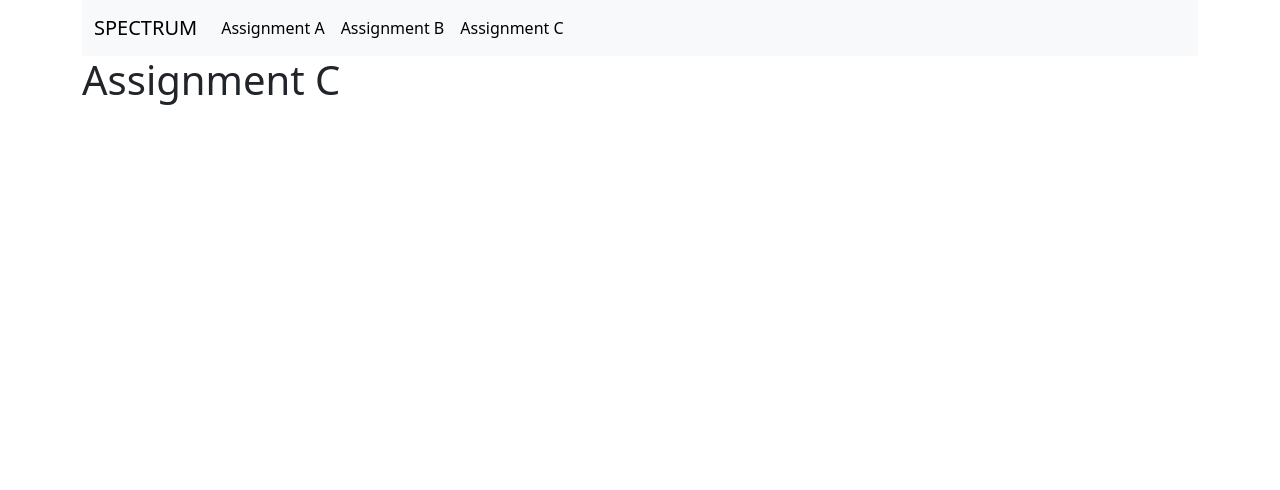
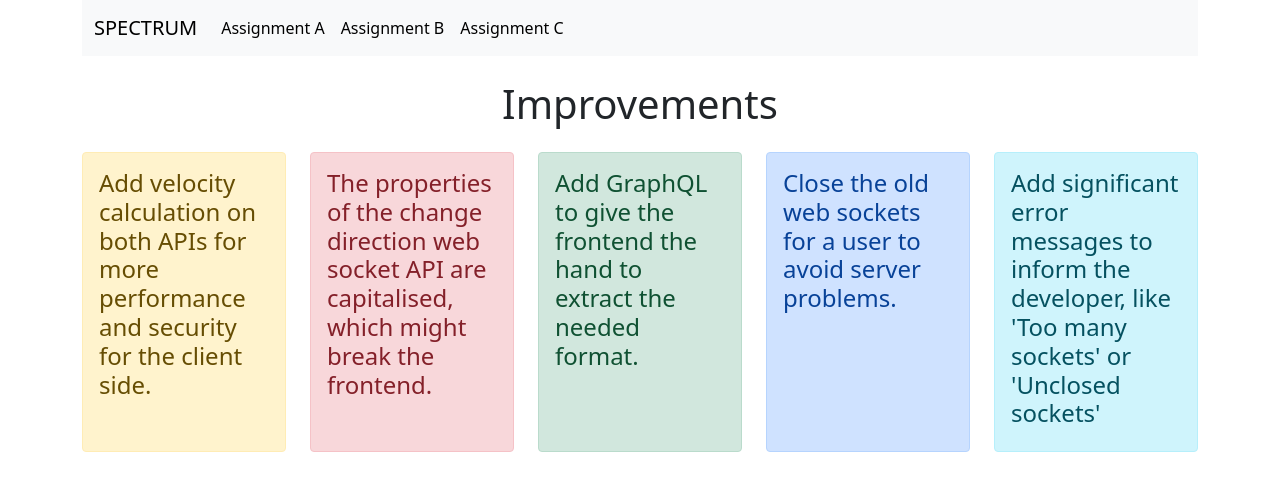
Before and after one commit to mohammedouazza/izar-aerospace-assignments, a React (Create React App) app: page /assignment-c in a window 1280 px wide. Shown: the top 490 px of the page. Built offline with nearby package versions, Linux system fonts and the light colour scheme.

Commit message:
add Assignment C

```diff
--- a/src/components/assignments/assignment-a/GoingUpComponent.jsx
+++ b/src/components/assignments/assignment-a/GoingUpComponent.jsx
@@ -7,7 +7,7 @@ function GoingUpComponent({ goingUp }) {
   return (
     <Card className="text-center">
       <Card.Header className=" display-5">Going Up</Card.Header>
-      <Card.Body>
+      <Card.Body className="display-3">
         {goingUp ? (
           <FontAwesomeIcon icon={faArrowUp} color="green" />
         ) : (
--- a/src/components/assignments/assignment-a/HomeA.jsx
+++ b/src/components/assignments/assignment-a/HomeA.jsx
@@ -21,10 +21,13 @@ const HomeA = () => {
 
   return (
     <>
-      <Button variant="primary" onClick={onUpdate} className=" mt-4 mb-4">
-        Update
-      </Button>
-      <VelocityComponent veloctity={data.velocity} />
+      <div className="text-center">
+        <Button variant="primary" onClick={onUpdate} className="t mt-4 mb-4">
+          Update
+        </Button>
+      </div>
+
+      <VelocityComponent velocity={data.velocity} />
       <Row className="mt-2">
         <Col>
           <AltitudeComponent
--- a/src/components/assignments/assignment-a/VelocityComponent.jsx
+++ b/src/components/assignments/assignment-a/VelocityComponent.jsx
@@ -8,16 +8,17 @@ import HighchartsReact from "highcharts-react-official";
 highchartsMore(Highcharts);
 solidGauge(Highcharts);
 
-function VelocityComponent({ veloctity }) {
-  const velX = veloctity.x || veloctity.X;
-  const velY = veloctity.y || veloctity.Y;
-  const velZ = veloctity.z || veloctity.Z;
+function VelocityComponent({ velocity }) {
+  const velX = velocity.x || velocity.X;
+  const velY = velocity.y || velocity.Y;
+  const velZ = velocity.z || velocity.Z;
 
-  const vx = (veloctity.x || veloctity.X) / (500 * 1000 * 60 * 60);
-  const vy = (veloctity.y || veloctity.Y) / (500 * 1000 * 60 * 60);
-  const vz = (veloctity.z || veloctity.Z) / (500 * 1000 * 60 * 60);
+  const vx = (velocity.x || velocity.X) / (500 * 1000 * 60 * 60);
+  const vy = (velocity.y || velocity.Y) / (500 * 1000 * 60 * 60);
+  const vz = (velocity.z || velocity.Z) / (500 * 1000 * 60 * 60);
 
-  const vf = Math.sqrt(vx * vx + vy * vy + vz * vz);
+  let vf = Math.sqrt(vx * vx + vy * vy + vz * vz);
+  vf = isNaN(vf) ? 0 : vf;
 
   const options = {
     chart: {
@@ -67,6 +68,10 @@ function VelocityComponent({ veloctity }) {
     title: {
       text: "",
     },
+    yAxis: {
+      min: 0,
+      max: 20,
+    },
     series: [
       {
         name: "Speed",
--- a/src/components/assignments/assignment-b/HomeB.jsx
+++ b/src/components/assignments/assignment-b/HomeB.jsx
@@ -6,6 +6,8 @@ import AltitudeComponent from "../assignment-a/AltitudeComponent";
 import GoingUpComponent from "../assignment-a/GoingUpComponent";
 import StatusMessageComponent from "../assignment-a/StatusMessageComponent";
 import TemperatureComponent from "../assignment-a/TemperatureComponent";
+
+let doOnce = true;
 
 const HomeB = () => {
   const dispatch = useDispatch();
@@ -16,13 +18,16 @@ const HomeB = () => {
   const open = assignmentB.open;
 
   useEffect(() => {
-    dispatch({ type: "SPECTRUM_WS_FETCH_REQUESTED" });
+    if (doOnce) dispatch({ type: "SPECTRUM_WS_FETCH_REQUESTED" });
+    doOnce = false;
     return () => {
       dispatch({ type: "SPECTRUM_WS_CLOSE_REQUESTED" });
       dispatch({ type: "SPECTRUM_CHANGE_DIRECTION_CLOSE_REQUESTED" });
+      doOnce = true;
     };
   }, []);
 
+  console.log(data, doOnce);
   const handleDirection = (e) => {
     dispatch({
       type: "SPECTRUM_CHANGE_DIRECTION_FETCH_REQUESTED",
@@ -38,7 +43,7 @@ const HomeB = () => {
             <Alert.Heading>{open ? "Live" : "Server Closed"}</Alert.Heading>
           </Alert>
         </Col>
-        {data.GoingUp && (
+        {!data.GoingUp && doOnce && (
           <Col>
             <Form.Group className="mb-3 col-3 text-center">
               <Form.Label>Direction</Form.Label>
@@ -59,7 +64,7 @@ const HomeB = () => {
         )}
       </Row>
 
-      <VelocityComponent veloctity={data.Velocity} />
+      <VelocityComponent velocity={data.Velocity} />
       <Row className="mt-2">
         <Col>
           <AltitudeComponent
--- a/src/components/assignments/assignment-c/HomeC.jsx
+++ b/src/components/assignments/assignment-c/HomeC.jsx
@@ -1,7 +1,47 @@
 import React from "react";
+import { Row, Col, Alert } from "react-bootstrap";
 
+const comments = [
+  {
+    text: "Add velocity calculation on both APIs for more performance and security for the client side.",
+    type: "warning",
+  },
+  {
+    text: "The properties of the change direction web socket API are capitalised, which might break the frontend.",
+    type: "danger",
+  },
+  {
+    text: "Add GraphQL to give the frontend the hand to extract the needed format.",
+    type: "success",
+  },
+  {
+    text: "Close the old web sockets for a user to avoid server problems.",
+    type: "primary",
+  },
+  {
+    text: "Add significant error messages to inform the developer, like 'Too many sockets' or 'Unclosed sockets'",
+    type: "info",
+  },
+];
 const HomeC = () => {
-  return <h1>Assignment C</h1>;
+  return (
+    <div>
+      <h1 className="text-center mt-4 mb-4">Improvements</h1>
+      <Row>
+        {comments.map((comment, index) => (
+          <Col key={index}>
+            <Alert
+              variant={comment.type}
+              style={{ height: 300 }}
+              className="text-justify"
+            >
+              <Alert.Heading>{comment.text}</Alert.Heading>
+            </Alert>
+          </Col>
+        ))}
+      </Row>
+    </div>
+  );
 };
 
 export default HomeC;
```
